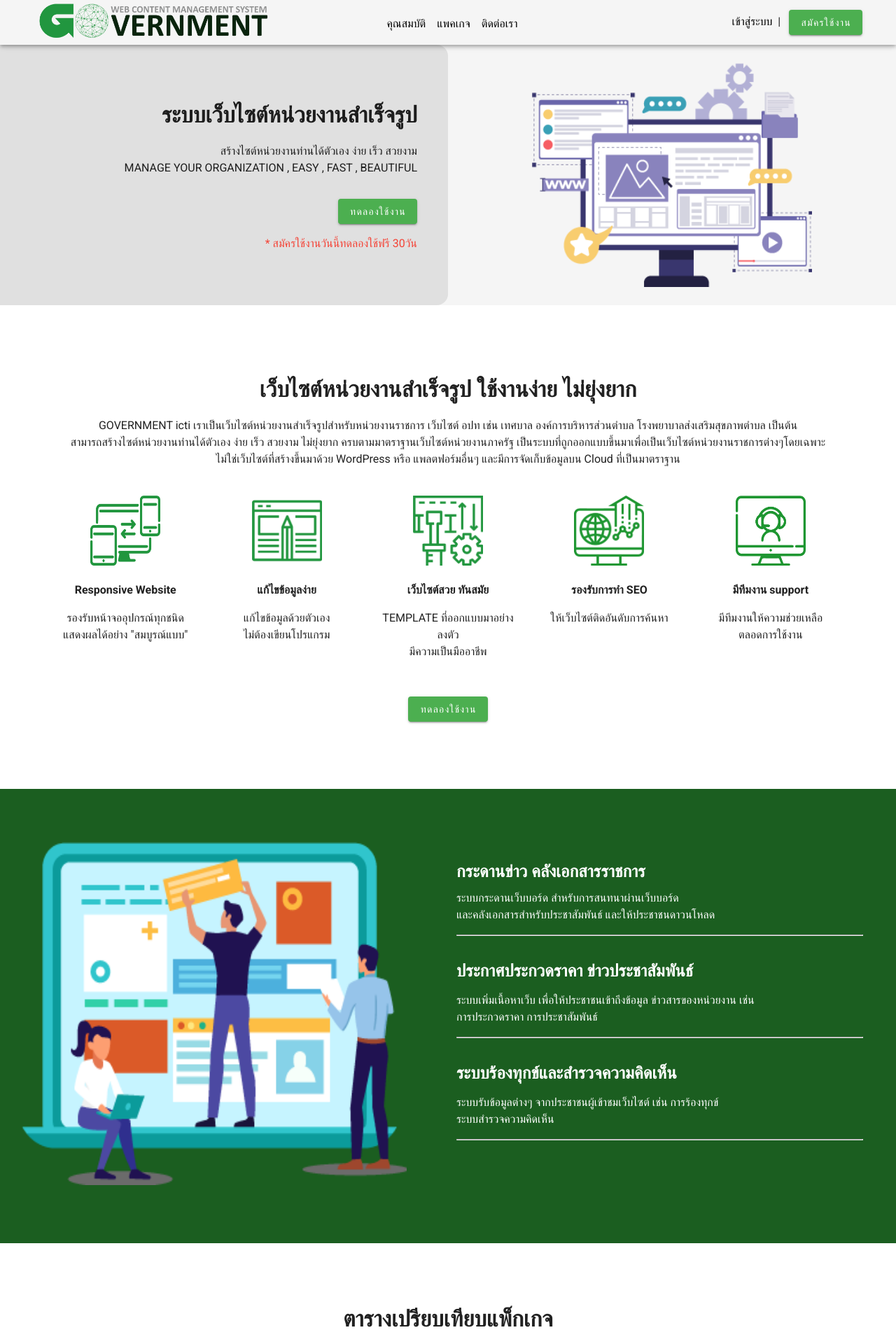
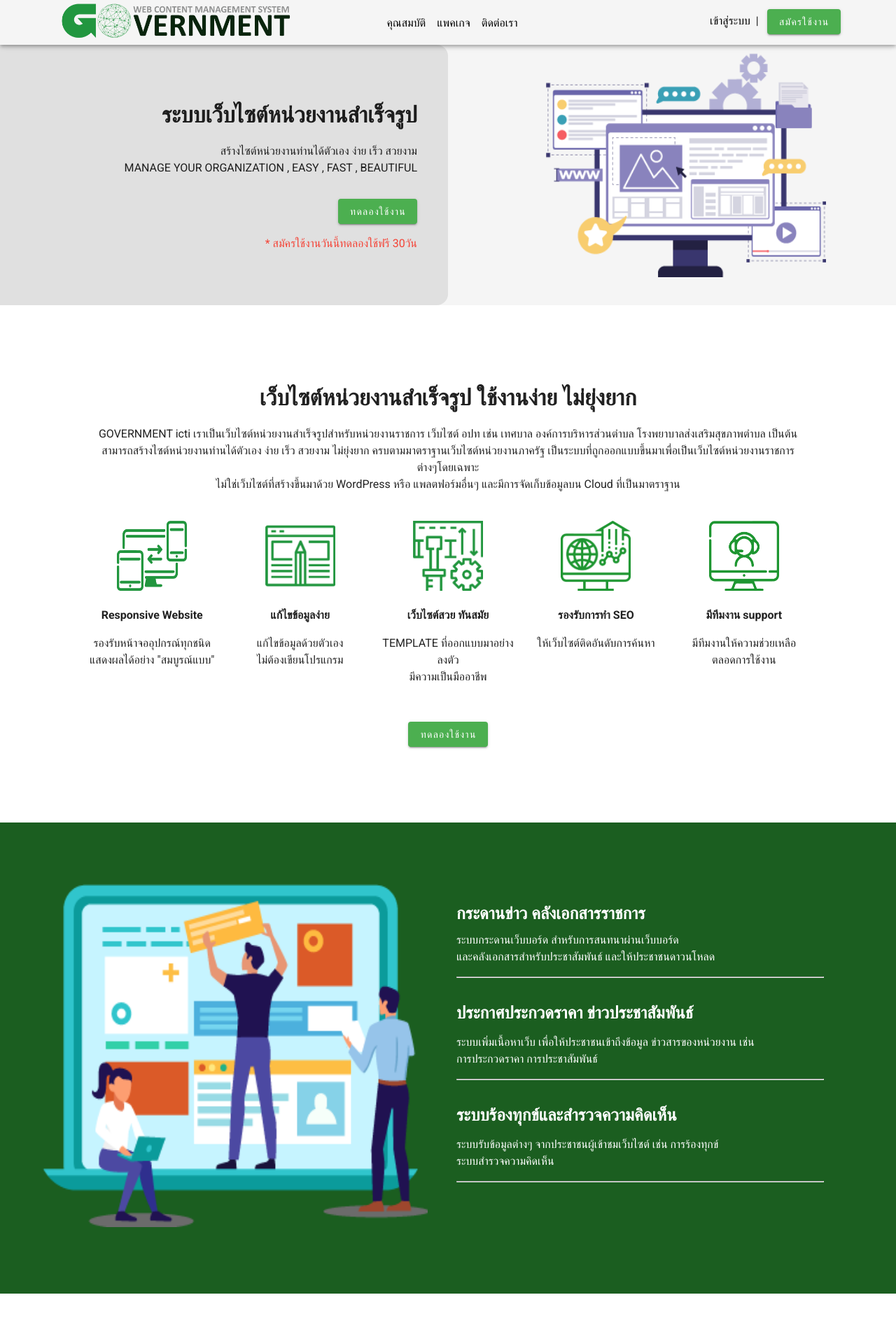
Before and after one commit to MrSackky/new-govesite, a Nuxt app: page / in a window 1280 px wide. Shown: the top 1920 px of the page at 70% size. Built offline with nearby package versions, Linux system fonts and the light colour scheme.

Commit message:
suc-v0004

```diff
--- a/components/contact.vue
+++ b/components/contact.vue
@@ -1,5 +1,6 @@
 <template>
   <v-row class="green darken-4 pa-16" id="contact" tag="section">
+    <v-container>
       <v-col class="content mt-12 mb-12">
         <v-card class="mx-auto" max-width="800">
           <v-card-text>
@@ -17,6 +18,7 @@
           </v-card-text>
         </v-card>
       </v-col>
+    </v-container>
   </v-row>
 </template>
 
--- a/components/feaure.vue
+++ b/components/feaure.vue
@@ -1,6 +1,7 @@
 <template>
   <v-row class="green darken-4">
-    <v-row class="text-center mt-16 mb-16">
+    <v-container
+      ><v-row class="text-center mt-16 mb-16">
         <v-col class="d-none d-md-flex">
           <v-layout justify-center align-center>
             <div class="img">
@@ -22,25 +23,26 @@
             <hr width="95%" class="mt-4 mb-8" />
             <h2>ประกาศประกวดราคา ข่าวประชาสัมพันธ์</h2>
             <p class="mt-3">
-            ระบบเพิ่มเนื้อหาเว็บ เพื่อให้ประชาชนเข้าถึงข้อมูล ข่าวสารของหน่วยงาน
-            เช่น<br />
+              ระบบเพิ่มเนื้อหาเว็บ เพื่อให้ประชาชนเข้าถึงข้อมูล
+              ข่าวสารของหน่วยงาน เช่น<br />
               การประกวดราคา การประชาสัมพันธ์
             </p>
             <hr width="95%" class="mt-4 mb-8" />
             <h2>ระบบร้องทุกข์และสำรวจความคิดเห็น</h2>
             <p class="mt-3">
-            ระบบรับข้อมูลต่างๆ จากประชาชนผู้เข้าชมเว็บไซต์ เช่น การร้องทุกข์<br />
+              ระบบรับข้อมูลต่างๆ จากประชาชนผู้เข้าชมเว็บไซต์ เช่น
+              การร้องทุกข์<br />
               ระบบสำรวจความคิดเห็น
             </p>
             <hr width="95%" class="mt-4 mb-8" />
           </div>
-      </v-col>
-    </v-row>
+        </v-col> </v-row
+    ></v-container>
   </v-row>
 </template>
 
 <script>
 export default {
-  name: "feaure",
+  name: "feaure"
 };
 </script>
--- a/components/foot.vue
+++ b/components/foot.vue
@@ -4,7 +4,8 @@
       rel="stylesheet"
       href="https://use.fontawesome.com/releases/v5.11.2/css/all.css"
     />
-    <v-card-text>
+    <v-container
+      ><v-card-text>
         <v-row>
           <v-col class="pa-2">
             <div class="tit1">
@@ -25,7 +26,10 @@
               >&ensp;06-5265-9288
             </p>
             <p>
-            <i class="far fa-envelope fa-2x" style="vertical-align: middle"></i
+              <i
+                class="far fa-envelope fa-2x"
+                style="vertical-align: middle"
+              ></i
               >&ensp;ictintegrator.co@gmail.com
             </p>
             <p>
@@ -58,12 +62,12 @@
               ></a>
             </div>
           </v-col>
-      </v-row>
-    </v-card-text>
+        </v-row> </v-card-text
+    ></v-container>
   </v-footer>
 </template>
 <script>
 export default {
-  name: "footermain",
+  name: "footermain"
 };
 </script>
--- a/components/footmain.vue
+++ b/components/footmain.vue
@@ -4,7 +4,8 @@
       rel="stylesheet"
       href="https://use.fontawesome.com/releases/v5.11.2/css/all.css"
     />
-    <v-card-text>
+    <v-container
+      ><v-card-text>
         <v-row>
           <v-col class="pa-2">
             <div class="tit1">
@@ -25,7 +26,10 @@
               >&ensp;06-5265-9288
             </p>
             <p>
-            <i class="far fa-envelope fa-2x" style="vertical-align: middle"></i
+              <i
+                class="far fa-envelope fa-2x"
+                style="vertical-align: middle"
+              ></i
               >&ensp;ictintegrator.co@gmail.com
             </p>
             <p>
@@ -36,7 +40,8 @@
           <v-col md="auto" class="text-right">
             <div class="mt-6">
               <v-btn class="mb-2" color="#4CAF50" width="120"
-            ><a href="/register"
+                ><a
+                  href="/register"
                   class="
                 btn btn-success-outline
                 mx-2
@@ -47,7 +52,8 @@
                 ></v-btn
               ><br />
               <v-btn color="#FFFFFF" width="120"
-            ><a href="/login"
+                ><a
+                  href="/login"
                   class="
                 btn btn-success-outline
                 mx-2
@@ -85,12 +91,12 @@
               ></a>
             </div>
           </v-col>
-      </v-row>
-    </v-card-text>
+        </v-row> </v-card-text
+    ></v-container>
   </v-footer>
 </template>
 <script>
 export default {
-  name: "footermain",
+  name: "footermain"
 };
 </script>
--- a/components/navt.vue
+++ b/components/navt.vue
@@ -1,6 +1,7 @@
 <template>
   <v-app-bar fixed>
-    <v-col class="col-4">
+    <v-container
+      ><v-row><v-col class="col-4">
         <v-card-title>
           <div class="logo-btn d-none d-md-inline-flex">
             <a class="navbar-brand" href="/">
@@ -17,7 +18,7 @@
       <v-col>
         <v-toolbar-items class="hidden-md-and-down">
           <v-col>
-          <div class="btn text-center mt-2">
+            <div class="btn text-center mt-8">
               <a class="text-decoration-none black--text mr-2 ml-2" href="#spot"
                 >คุณสมบัติ</a
               >
@@ -34,7 +35,7 @@
             </div>
           </v-col>
           <v-col>
-          <div class="text-right">
+            <div class="text-right mt-6">
               <a href="/login" class="text-decoration-none black--text mr-1">
                 เข้าสู่ระบบ </a
               >|
@@ -43,6 +44,7 @@
           </v-col>
         </v-toolbar-items>
       </v-col>
+
       <div class="hidden-md-and-up">
         <v-menu offset-y>
           <template v-slot:activator="{ on }">
@@ -55,24 +57,21 @@
               </v-btn>
             </v-list-item>
             <v-list-item>
-            <v-btn text href="#spot" style="width: 100%"
-              >คุณสมบัติ</v-btn
-            >
+              <v-btn text href="#spot" style="width: 100%">คุณสมบัติ</v-btn>
             </v-list-item>
             <v-list-item>
-            <v-btn text
-              href="#pricing" style="width: 100%"
-              >แพคเกจ</v-btn
-            >
+              <v-btn text href="#pricing" style="width: 100%">แพคเกจ</v-btn>
             </v-list-item>
             <v-list-item>
-            <v-btn text
-              href="#contact" style="width: 100%"
-              >ติดต่อเรา</v-btn
-            >
+              <v-btn text href="#contact" style="width: 100%">ติดต่อเรา</v-btn>
             </v-list-item>
             <v-list-item>
-            <v-btn to="/login" color="green darken-4" class="white--text" style="width: 100%">
+              <v-btn
+                to="/login"
+                color="green darken-4"
+                class="white--text"
+                style="width: 100%"
+              >
                 เข้าสู่ระบบ
               </v-btn>
             </v-list-item>
@@ -83,7 +82,8 @@
             </v-list-item>
           </v-list>
         </v-menu>
-    </div>
+      </div></v-row></v-container
+    >
   </v-app-bar>
 </template>
 
--- a/components/pricing.vue
+++ b/components/pricing.vue
@@ -1,4 +1,5 @@
 <template>
+  <v-container>
     <div class="pricing mb-16 pa-16" id="pricing">
       <div class="header text-center">
         <h1 class="mt-8">ตารางเปรียบเทียบแพ็กเกจ</h1>
@@ -34,7 +35,9 @@
                 </div>
                 <h1 class="price">1,800 บาท</h1>
                 <p>ต่อปี *ราคารวมภาษีมูลค่าเพิ่มแล้ว</p>
-                <v-btn class="success rounded-xl mt-3 mb-8" style="width: 100%">ขอใบเสนอราคา</v-btn>
+                <v-btn class="success rounded-xl mt-3 mb-8" style="width: 100%"
+                  >ขอใบเสนอราคา</v-btn
+                >
               </div>
             </v-card>
           </v-col>
@@ -67,8 +70,9 @@
                 </div>
                 <h1 class="price">5,300 บาท</h1>
                 <p>ต่อปี *ราคารวมภาษีมูลค่าเพิ่มแล้ว</p>
-                <v-btn class="success rounded-xl mt-3 mb-8"
-              style="width: 100%">ขอใบเสนอราคา</v-btn>
+                <v-btn class="success rounded-xl mt-3 mb-8" style="width: 100%"
+                  >ขอใบเสนอราคา</v-btn
+                >
               </div>
             </v-card>
           </v-col>
@@ -106,7 +110,11 @@
                 </div>
                 <h1 class="price white--text">7,400 บาท</h1>
                 <p>ต่อปี *ราคารวมภาษีมูลค่าเพิ่มแล้ว</p>
-                <v-btn outlined color="white" class="rounded-xl mt-3 mb-8" style="width: 100%"
+                <v-btn
+                  outlined
+                  color="white"
+                  class="rounded-xl mt-3 mb-8"
+                  style="width: 100%"
                   >ขอใบเสนอราคา</v-btn
                 >
               </div>
@@ -115,6 +123,7 @@
         </v-row>
       </div>
     </div>
+  </v-container>
 </template>
 
 <script>
--- a/components/slide.vue
+++ b/components/slide.vue
@@ -1,7 +1,7 @@
 <template>
   <div class="slide mb-3 mt-16" id="slide">
     <!-- <navbars /> -->
-    <navt/>
+    <navt />
     <v-row class="col-right grey lighten-4">
       <v-col class="grey lighten-2 rounded-r-xl">
         <div class="text-right mt-16 mb-16 mr-8">
@@ -14,15 +14,16 @@
           <p class="red--text">* สมัครใช้งานวันนี้ทดลองใช้ฟรี 30วัน</p>
         </div>
       </v-col>
-      <v-col class="col-left d-none d-md-flex">
-        <v-layout justify-center align-center>
-          <img
-            class="picleft"
-            width="400px"
-            height="320px"
-            src="../assets/src/slidehome.png"
-          />
-        </v-layout>
+      <v-col class="col-left d-none d-md-flex"
+        >
+          <v-layout justify-space-between class="ml-16">
+            <img
+              class="picleft ml-16"
+              width="400px"
+              height="320px"
+              src="../assets/src/slidehome.png"
+            /> </v-layout
+        >
       </v-col>
     </v-row>
   </div>
@@ -37,6 +38,6 @@ export default {
   components: {
     // navbars,
     navt
-  },
+  }
 };
 </script>
--- a/components/spot.vue
+++ b/components/spot.vue
@@ -1,5 +1,6 @@
 <template>
-  <div class="spot pa-16" id="spot">
+  <v-container
+    ><div class="spot pa-16" id="spot">
       <div class="content mb-8">
         <div class="head1 mt-5 text-center">
           <h1 class="head mt-8 mb-4">
@@ -100,10 +101,13 @@
         </div>
         <br />
         <div class="container text-center">
-        <v-btn type="button" class="success" to="/register"> ทดลองใช้งาน </v-btn>
+          <v-btn type="button" class="success" to="/register">
+            ทดลองใช้งาน
+          </v-btn>
         </div>
       </div>
-  </div>
+    </div></v-container
+  >
 </template>
 
 <script>
```
Lines whose indentation alone changed are shown as unchanged.
